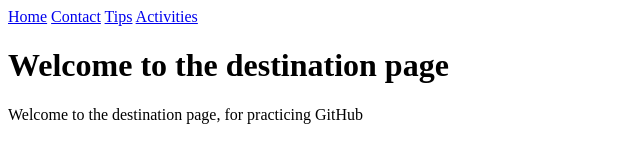
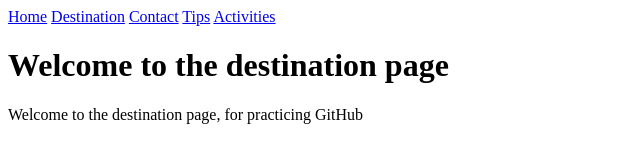
Before and after one commit to AsaWebb/team-website, a plain HTML site: page destination.html in a window 1280 px wide. Shown: the whole page, without its empty margins (0-640 px from the left). Drawn offline with Linux system fonts and the light colour scheme.

Commit message:
Add destination to nav

```diff
--- a/destination.html
+++ b/destination.html
@@ -8,6 +8,7 @@
 <body>
     <nav>
         <a href="index.html">Home</a>
+        <a href="destination.html">Destination</a>
         <a href="contact.html">Contact</a>
         <a href="tips.html">Tips</a>
         <a href="activities.html">Activities</a>
```
